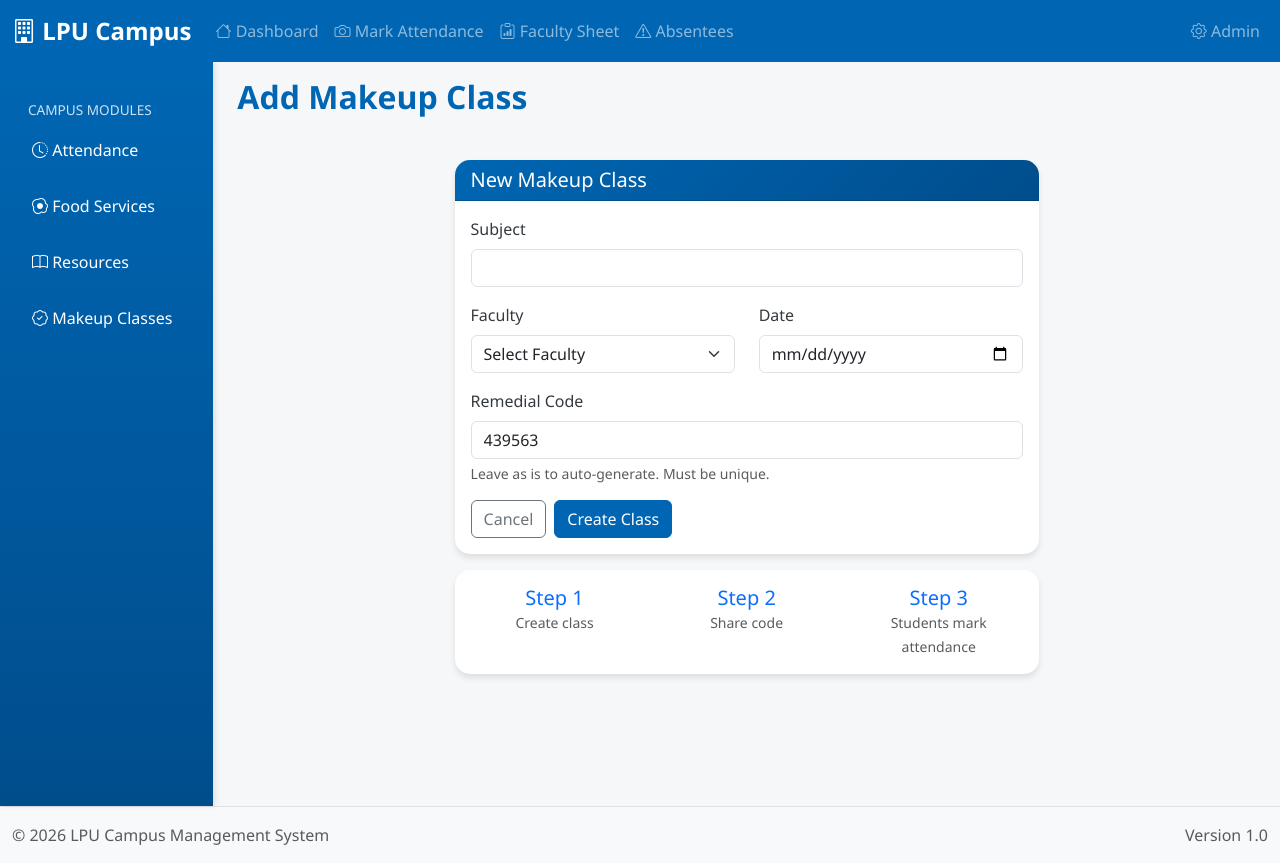
After one commit to mynkpandey/ERP-System-for-college, a Django app: page /makeup/add/ in a window 1280 px wide. The commit adds this page. Run offline with Django 5.2, Linux system fonts and the light colour scheme; data comes from the database, SQL or seed files in the repository; both versions use the stored data as it was after the commit.

Commit message:
added makeup

```diff
--- /dev/null
+++ b/makeup/templates/makeup/add_class.html
@@ -0,0 +1,92 @@
+{% extends 'base.html' %}
+{% load static %}
+
+{% block title %}Add Makeup Class - LPU Campus{% endblock %}
+
+{% block page_title %}
+Add Makeup Class
+{% endblock %}
+
+{% block content %}
+<div class="row justify-content-center">
+    <div class="col-md-7">
+        <div class="card">
+            <div class="card-header">
+                <h5 class="card-title mb-0">New Makeup Class</h5>
+            </div>
+            <div class="card-body">
+                {% if error %}
+                <div class="alert alert-danger">{{ error }}</div>
+                {% endif %}
+                <form method="POST" class="needs-validation" novalidate>
+                    {% csrf_token %}
+                    <div class="mb-3">
+                        <label class="form-label">Subject</label>
+                        <input type="text" name="subject" class="form-control" required>
+                    </div>
+                    <div class="row">
+                        <div class="col-md-6 mb-3">
+                            <label class="form-label">Faculty</label>
+                            <select name="faculty" class="form-select" required>
+                                <option value="">Select Faculty</option>
+                                {% for f in faculties %}
+                                <option value="{{ f.id }}">{{ f.name }} ({{ f.department }})</option>
+                                {% endfor %}
+                            </select>
+                        </div>
+                        <div class="col-md-6 mb-3">
+                            <label class="form-label">Date</label>
+                            <input type="date" name="date" class="form-control" required>
+                        </div>
+                    </div>
+                    <div class="mb-3">
+                        <label class="form-label">Remedial Code</label>
+                        <input type="text" name="remedial_code" class="form-control" value="{{ generated_code }}" maxlength="10">
+                        <div class="form-text">Leave as is to auto-generate. Must be unique.</div>
+                    </div>
+                    <div class="d-grid gap-2 d-md-flex">
+                        <a href="{% url 'makeup_dashboard' %}" class="btn btn-outline-secondary">Cancel</a>
+                        <button type="submit" class="btn btn-primary">Create Class</button>
+                    </div>
+                </form>
+            </div>
+        </div>
+        <div class="card mt-3">
+            <div class="card-body">
+                <div class="row">
+                    <div class="col-md-4">
+                        <div class="text-center">
+                            <div class="h5 mb-0 text-primary">Step 1</div>
+                            <small class="text-muted">Create class</small>
+                        </div>
+                    </div>
+                    <div class="col-md-4">
+                        <div class="text-center">
+                            <div class="h5 mb-0 text-primary">Step 2</div>
+                            <small class="text-muted">Share code</small>
+                        </div>
+                    </div>
+                    <div class="col-md-4">
+                        <div class="text-center">
+                            <div class="h5 mb-0 text-primary">Step 3</div>
+                            <small class="text-muted">Students mark attendance</small>
+                        </div>
+                    </div>
+                </div>
+            </div>
+        </div>
+    </div>
+</div>
+
+<style>
+.card {
+    border: none;
+    border-radius: 15px;
+    box-shadow: 0 4px 6px rgba(0, 0, 0, 0.1);
+}
+.card-header {
+    border-radius: 15px 15px 0 0 !important;
+}
+</style>
+
+{% endblock %}
--- a/makeup/templates/makeup/success.html
+++ b/makeup/templates/makeup/success.html
@@ -22,11 +22,12 @@
                 </p>
 
                 <div class="alert alert-success">
-                    <h6 class="alert-heading">� Attendance Details:</h6>
+                    <h6 class="alert-heading">Attendance Details:</h6>
                     <ul class="list-unstyled mb-0">
                         <li><strong>Student:</strong> {{ student.name }}</li>
                         <li><strong>Registration No:</strong> {{ student.reg_no }}</li>
-                        <li><strong>Makeup Class:</strong> {{ makeup_class.name }}</li>
+                        <li><strong>Makeup Class:</strong> {{ makeup_class.subject }}</li>
+                        <li><strong>Remedial Code:</strong> {{ makeup_class.remedial_code }}</li>
                         <li><strong>Status:</strong> <span class="badge bg-success">Present</span></li>
                     </ul>
                 </div>
--- a/makeup/urls.py
+++ b/makeup/urls.py
@@ -4,4 +4,5 @@ from . import views
 urlpatterns = [
     path("", views.enter_remedial_code, name="enter_remedial_code"),
     path("dashboard/", views.makeup_dashboard, name="makeup_dashboard"),
+    path("add/", views.add_makeup_class, name="add_makeup_class"),
 ]
--- a/makeup/views.py
+++ b/makeup/views.py
@@ -1,6 +1,9 @@
-from django.shortcuts import render
+from django.shortcuts import render, redirect
+from django.contrib import messages
+from datetime import datetime
+import random
 from .models import MakeupClass, RemedialAttendance
-from accounts.models import Student
+from accounts.models import Student, Faculty
 
 
 # ✅ Student enters remedial code and marks attendance
@@ -10,8 +13,8 @@ def enter_remedial_code(request):
 
     if request.method == "POST":
 
-        code = request.POST.get("code")
-        student_id = request.POST.get("student")
+        code = (request.POST.get("code") or "").strip()
+        student_id = (request.POST.get("student") or "").strip()
 
         # ✅ Safety Check
         if not code or not student_id:
@@ -30,7 +33,12 @@ def enter_remedial_code(request):
             })
 
         # ✅ Get Student
-        student = Student.objects.get(id=student_id)
+        student = Student.objects.filter(id=student_id).first()
+        if not student:
+            return render(request, "makeup/enter_code.html", {
+                "students": students,
+                "error": "❌ Invalid Student selection!"
+            })
 
         # ✅ Mark Remedial Attendance
         record, created = RemedialAttendance.objects.get_or_create(
@@ -63,6 +71,8 @@ def makeup_dashboard(request):
     students = Student.objects.all()
 
     dashboard_data = []
+    total_present = 0
+    total_absent = 0
 
     for cls in classes:
 
@@ -84,7 +94,65 @@ def makeup_dashboard(request):
             "present": present_students,
             "absent": absent_students
         })
+        total_present += len(present_students)
+        total_absent += len(list(absent_students))
 
     return render(request, "makeup/dashboard.html", {
-        "dashboard_data": dashboard_data
+        "dashboard_data": dashboard_data,
+        "total_classes": len(dashboard_data),
+        "total_present": total_present,
+        "total_absent": total_absent
     })
+
+
+def add_makeup_class(request):
+    faculties = Faculty.objects.all()
+    if request.method == "POST":
+        subject = request.POST.get("subject", "").strip()
+        faculty_id = request.POST.get("faculty")
+        date_str = request.POST.get("date")
+        code_input = request.POST.get("remedial_code", "").strip()
+        if not subject or not faculty_id or not date_str:
+            return render(request, "makeup/add_class.html", {
+                "faculties": faculties,
+                "error": "Please fill all required fields"
+            })
+        try:
+            faculty = Faculty.objects.get(id=faculty_id)
+        except Faculty.DoesNotExist:
+            return render(request, "makeup/add_class.html", {
+                "faculties": faculties,
+                "error": "Invalid faculty"
+            })
+        try:
+            date_val = datetime.strptime(date_str, "%Y-%m-%d").date()
+        except Exception:
+            return render(request, "makeup/add_class.html", {
+                "faculties": faculties,
+                "error": "Invalid date format"
+            })
+        code = code_input
+        if not code:
+            while True:
+                code = f"{random.randint(100000, 999999)}"
+                if not MakeupClass.objects.filter(remedial_code=code).exists():
+                    break
+        else:
+            if MakeupClass.objects.filter(remedial_code=code).exists():
+                return render(request, "makeup/add_class.html", {
+                    "faculties": faculties,
+                    "error": "Remedial code already exists"
+                })
+        cls = MakeupClass.objects.create(
+            faculty=faculty,
+            subject=subject,
+            date=date_val,
+            remedial_code=code
+        )
+        messages.success(request, "Makeup class created")
+        return redirect("makeup_dashboard")
+    generated_code = f"{random.randint(100000, 999999)}"
+    return render(request, "makeup/add_class.html", {
+        "faculties": faculties,
+        "generated_code": generated_code
+    })
```
Also changed, not shown: makeup/templates/makeup/dashboard.html (+3 -8 lines), db.sqlite3, 2 other files.
